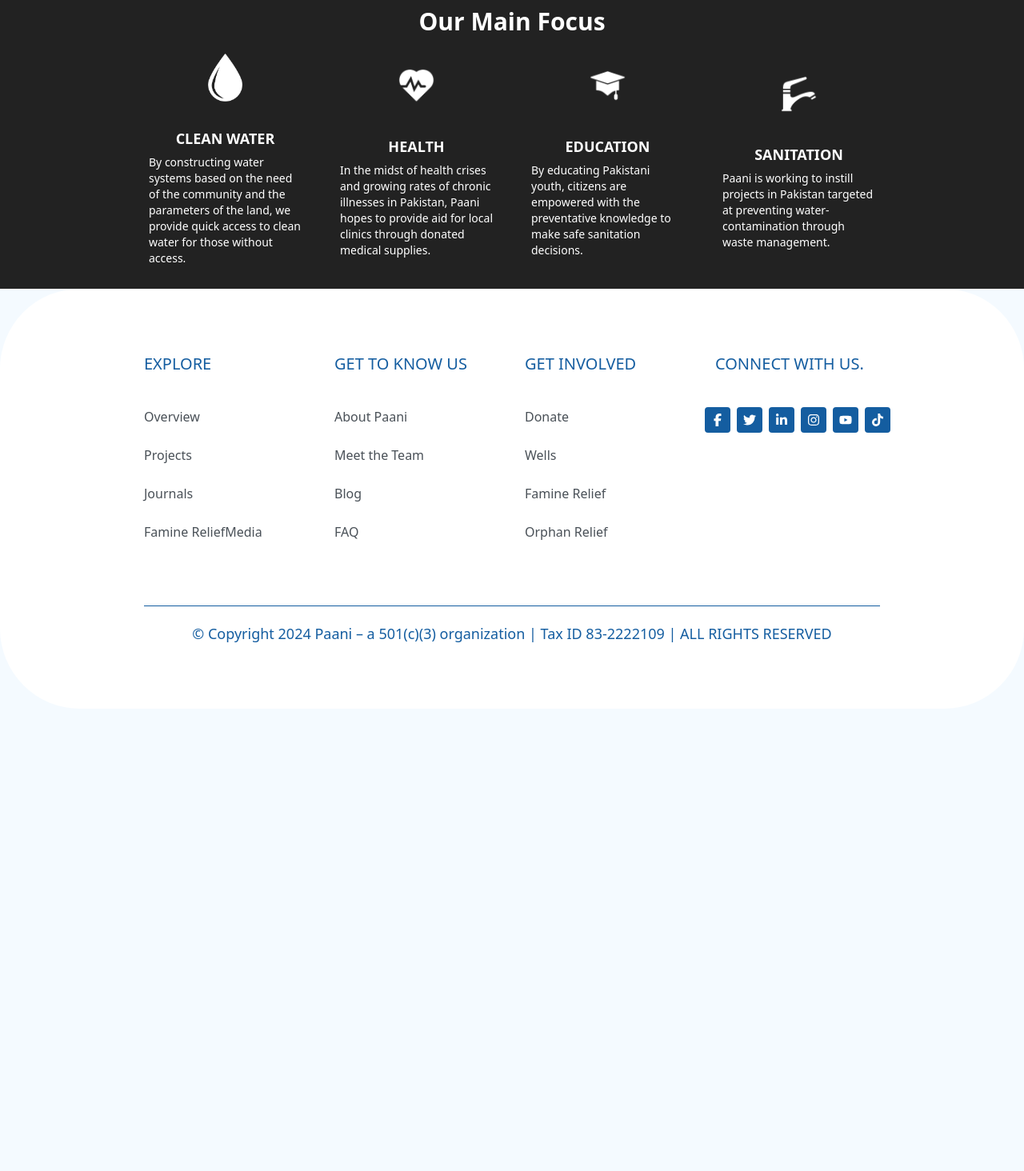
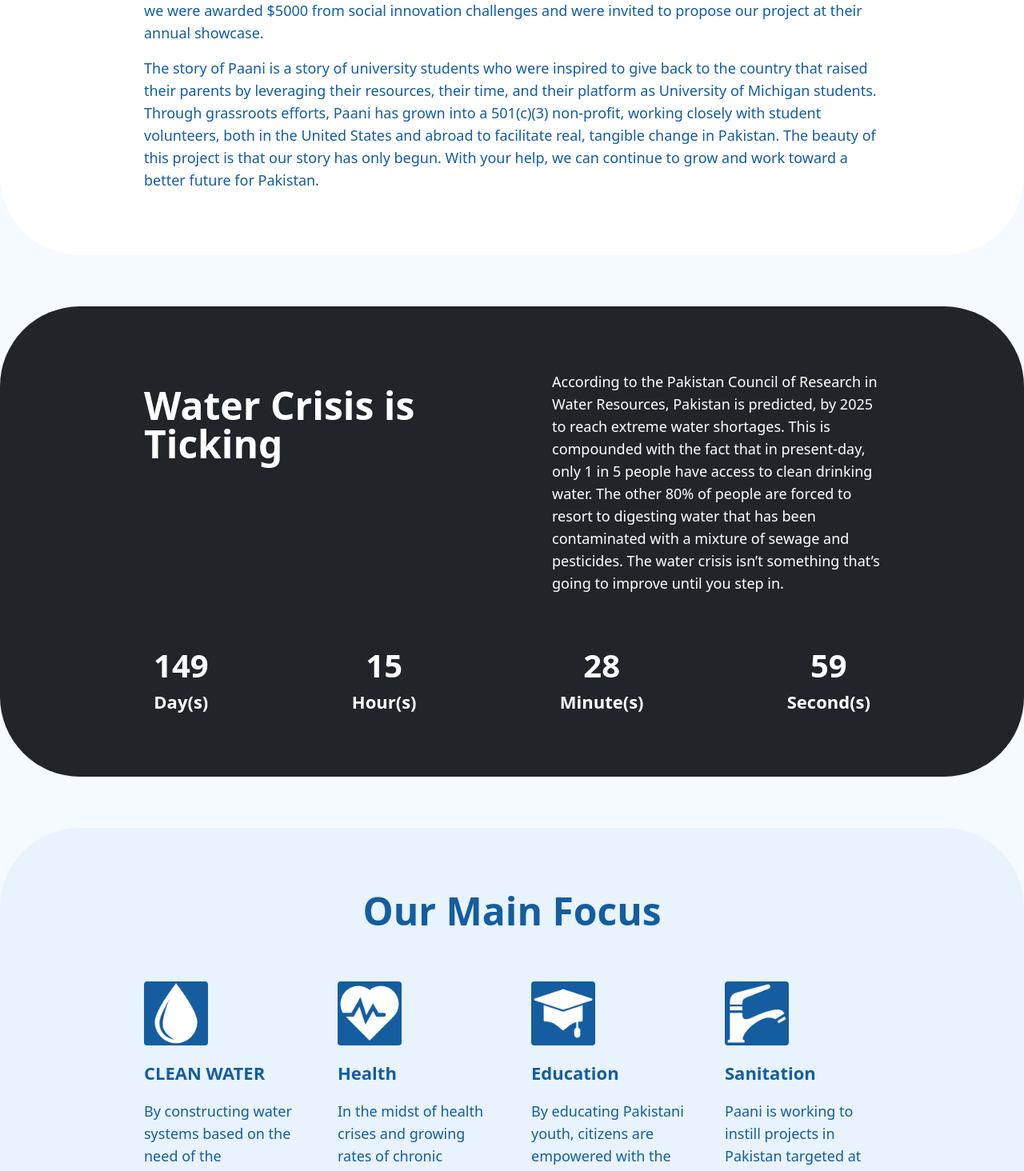
Before and after one commit to mufaqar/paaniproject, a Next.js app: page /mission in a window 1280 px wide. Shown: the part 1330-2794 px from the top of the page at 80% size. Before the commit the page ends 2216 px from the top, so only its background shows below. Built offline with nearby package versions, Linux system fonts and the light colour scheme.

Commit message:
Mission page

```diff
--- a/src/app/mission/page.tsx
+++ b/src/app/mission/page.tsx
@@ -1,5 +1,6 @@
 import Banner from '@/components/home/banner'
 import Countdown from '@/components/mission/countdown'
+import { FocusData } from '@/const/relief'
 import Image from 'next/image'
 import React from 'react'
 
@@ -7,100 +8,71 @@
     return (
         <main>
             <Banner
-                img="mission-banner.jpeg"
+                subtitle="WATER FOR ALL"
                 title="Paani’s Mission"
                 content="Our mission is to not only provide temporary relief where we can, but to work toward building permanent solutions against the most complex problems that countries like Pakistan are facing. We strive to combine evidence-based initiatives with cultural competency to ensure that community members feel comfortableand empowered in our presence."
-                video="https://www.youtube.com/watch?v=sffISGgvyPc" />
-            <section className='py-7 bg-footerBg'>
-                <div className='container max-w-[940px] mx-auto px-4'>
-                    <h2 className='md:text-[30px] md:leading-normal text-2xl font-bold text-white text-center mb-4'>
+                video="https://www.youtube.com/embed/sffISGgvyPc?si=t4jy68_Mq1NRqaOA" />
+            <section className="py-8">
+                <div className="container mx-auto px-4 bg-white md:py-20 py-16 rounded-[100px]">
+                    <div className="max-w-[920px] mx-auto">
+                        <h2 className="md:text-5xl text-3xl font-bold text-primary text-center">
                             Our Story
                         </h2>
-                    <p className='text-sm font-normal text-white mb-4'>
+                        <p className="text-lg font-normal text-primary mt-4">
                             It was a cold and crisp November evening in the basement of the Michigan Union in Ann Arbor. Four Pakistani-American students settled next to the windows to eat fish burgers from the Wendy’s downstairs. The conversation started with gripes about school, but quickly changed direction through a random news article; The International Monetary Fund (IMF) predicts that Pakistan will be one of the most water stressed countries. Fish burgers still half-eaten, this startling fact became a catalyst for frantic research on water accessibility in Pakistan. The conversation shifted from statistics on the crisis to undefined ideas to realistic solutions. That was the day, the seeds for Paani were planted.
                         </p>
-                    <p className='text-sm font-normal text-white mb-4'>
+                        <p className="text-lg font-normal text-primary mt-4">
                             What started as a hangout to complain about school, shifted into weekly meetings intended to analyze alternative methods to deliver clean water to areas with contamination or without access to water. These meetings with a multi-discipline team resulted in our first solution to supply areas with limited water access; building sustainable wells. To generate the financial capital to build our first well, we purchased and sold donuts to students on their way to class for 3 months. These bake sales turned into deposits. Deposits we used to fund our first well, in rural Sindh.
                         </p>
-                    <p className='text-sm font-normal text-white mb-4'>
+                        <p className="text-lg font-normal text-primary mt-4">
                             The construction of our first well became the catalyst for continuing change. With motivation from the Prime Minister’s plea for Pakistanis abroad to reinvest in the country, we started a multi-pronged approach toward alleviating the water crisis. To counter a lack of awareness of the water crisis, we built and disseminated a public health sanitation curriculum to ensure that the future generation of Pakistan is inspired to work for this cause. To provide temporary solutions to villages that have no access to clean water, we built over 20,000 wells across high-risk areas throughout Pakistan. To highlight the intersectionality of the water crisis with other societal problems, we secured nearly $1 million in medical supplies that we distributed to hospitals that focus on battling water-borne diseases. To ensure that we utilize the financial capital in our university, we were awarded $5000 from social innovation challenges and were invited to propose our project at their annual showcase.
                         </p>
-                    <p className='text-sm font-normal text-white mb-4'>
+                        <p className="text-lg font-normal text-primary mt-4">
                             The story of Paani is a story of university students who were inspired to give back to the country that raised their parents by leveraging their resources, their time, and their platform as University of Michigan students. Through grassroots efforts, Paani has grown into a 501(c)(3) non-profit, working closely with student volunteers, both in the United States and abroad to facilitate real, tangible change in Pakistan. The beauty of this project is that our story has only begun. With your help, we can continue to grow and work toward a better future for Pakistan.
                         </p>
                     </div>
+                </div>
             </section>
-            <section className='py-7 bg-footerBg'>
-                <div className='container max-w-[940px] mx-auto px-4'>
+            <section className="py-8">
+                <div className="container mx-auto px-4 bg-navlink md:py-20 py-16 rounded-[100px]">
+                    <div className="max-w-[920px] mx-auto flex md:flex-row flex-col md:gap-12 gap-5 items-start justify-between">
+                        <div className="max-w-[410px]">
+                            <h2 className="md:text-5xl text-3xl font-bold text-white mt-5">
+                                Water Crisis is Ticking
+                            </h2>
+                        </div>
+                        <div className="max-w-[410px]">
+                            <p className="text-lg font-normal text-white">
+                                According to the Pakistan Council of Research in Water Resources, Pakistan is predicted, by 2025 to reach extreme water shortages. This is compounded with the fact that in present-day, only 1 in 5 people have access to clean drinking water. The other 80% of people are forced to resort to digesting water that has been contaminated with a mixture of sewage and pesticides. The water crisis isn’t something that’s going to improve until you step in.
+                            </p>
+                        </div>
+                    </div>
+                    <div className="max-w-[920px] mx-auto md:mt-16 mt-9 grid md:grid-cols-1 grid-cols-1 md:gap-12 gap-5">
                         <Countdown />
                     </div>
+                </div>
             </section>
-            <section className='py-7 bg-footerBg'>
-                <div className='container max-w-[940px] mx-auto px-4'>
-                    <h2 className='md:text-[30px] md:leading-normal text-2xl font-bold text-white text-center mb-4'>
+            <section className="py-8">
+                <div className="container mx-auto px-4 bg-secondryBg md:py-20 py-16 rounded-[100px]">
+                    <div className="max-w-[920px] mx-auto">
+                        <h2 className="md:text-5xl text-3xl font-bold text-primary text-center">
                             Our Main Focus
                         </h2>
-                    <div className='grid md:grid-cols-4 grid-cols-1 md:gap-12 gap-5 items-center'>
+                    </div>
+                    <div className="max-w-[920px] mx-auto grid md:grid-cols-4 grid-cols-1 md:gap-12 gap-5 md:mt-16 mt-9">
+                        {FocusData?.map((item, idx) => {
+                            return <div key={idx} className="flex flex-col gap-5">
                                 <div>
-                            <Image
-                                src="/images/drop.png"
-                                alt="img"
-                                width={47}
-                                height={64}
-                                className="mx-auto w-[47px] h-[64px] object-contain mb-[30px]"
-                            />
-                            <h2 className="text-lg font-bold text-white text-center mb-1.5">
-                                CLEAN WATER
-                            </h2>
-                            <p className="text-sm font-normal text-white">
-                                By constructing water systems based on the need of the community and the parameters of the land, we provide quick access to clean water for those without access.
+                                    <Image src={item?.img} alt="img" width={60} height={60} className="w-[80px] h-[80px] bg-primary rounded object-contain object-center" />
+                                </div>
+                                <h3 className="md:text-[22px] md:leading-[28px] text-xl font-bold text-primary">
+                                    {item?.title}
+                                </h3>
+                                <p className="text-lg font-normal text-primary">
+                                    {item?.content}
                                 </p>
                             </div>
-                        <div>
-                            <Image
-                                src="/images/heartbeat.png"
-                                alt="img"
-                                width={47}
-                                height={64}
-                                className="mx-auto w-[47px] h-[64px] object-contain mb-[30px]"
-                            />
-                            <h2 className="text-lg font-bold text-white text-center mb-1.5">
-                                HEALTH
-                            </h2>
-                            <p className="text-sm font-normal text-white">
-                                In the midst of health crises and growing rates of chronic illnesses in Pakistan, Paani hopes to provide aid for local clinics through donated medical supplies.
-                            </p>
-                        </div>
-                        <div>
-                            <Image
-                                src="/images/cap.png"
-                                alt="img"
-                                width={47}
-                                height={64}
-                                className="mx-auto w-[47px] h-[64px] object-contain mb-[30px]"
-                            />
-                            <h2 className="text-lg font-bold text-white text-center mb-1.5">
-                                EDUCATION
-                            </h2>
-                            <p className="text-sm font-normal text-white">
-                                By educating Pakistani youth, citizens are empowered with the preventative knowledge to make safe sanitation decisions.
-                            </p>
-                        </div>
-                        <div>
-                            <Image
-                                src="/images/sanitation.png"
-                                alt="img"
-                                width={47}
-                                height={64}
-                                className="mx-auto w-[47px] h-[64px] object-contain mb-[30px]"
-                            />
-                            <h2 className="text-lg font-bold text-white text-center mb-1.5">
-                                SANITATION
-                            </h2>
-                            <p className="text-sm font-normal text-white">
-                                Paani is working to instill projects in Pakistan targeted at preventing water-contamination through waste management.
-                            </p>
-                        </div>
+                        })}
                     </div>
                 </div>
             </section>
--- a/src/app/page.tsx
+++ b/src/app/page.tsx
@@ -1,13 +1,9 @@
 import Banner from "@/components/home/banner";
 import Counter from "@/components/home/counter";
 import GridBox from "@/components/home/gridBox";
-import ReportBox from "@/components/home/reportBox";
 import Image from "next/image";
 import Link from "next/link";
 import { ReliefData } from '@/const/relief'
-import Countdown from "@/components/mission/countdown";
-import FaqBox from "@/components/home/faqBox";
-import { FaqsData } from '@/const/faqs'
 import Cta from "@/components/home/cta";
 
 export default function Home() {
--- a/src/const/relief.jsx
+++ b/src/const/relief.jsx
@@ -20,27 +20,27 @@
 ]
 export const FocusData = [
     {
-        title: "Orphan Relief",
-        img: "/images/relief/2.jpg",
-        content: "In 2023, we launched multiple campaigns, and built over 100,000 Water Wells for people in Paksitan",
+        title: "CLEAN WATER",
+        img: "/images/drop.png",
+        content: "By constructing water systems based on the need of the community and the parameters of the land, we provide quick access to clean water for those without access.",
         link: "#",
     },
     {
-        title: "Wells Relief",
-        img: "/images/relief/1.jpg",
-        content: "In 2023, we launched multiple campaigns, and built over 100,000 Water Wells for people in Paksitan",
+        title: "Health",
+        img: "/images/heartbeat.png",
+        content: "In the midst of health crises and growing rates of chronic illnesses in Pakistan, Paani hopes to provide aid for local clinics through donated medical supplies.",
         link: "#",
     },
     {
-        title: "Disaster Relief",
-        img: "/images/relief/3.jpg",
-        content: "In 2023, we launched multiple campaigns, and built over 100,000 Water Wells for people in Paksitan",
+        title: "Education",
+        img: "/images/cap.png",
+        content: "By educating Pakistani youth, citizens are empowered with the preventative knowledge to make safe sanitation decisions.",
         link: "#",
     },
     {
-        title: "Education Relief",
-        img: "/images/relief/2.jpg",
-        content: "In 2023, we launched multiple campaigns, and built over 100,000 Water Wells for people in Paksitan",
+        title: "Sanitation",
+        img: "/images/sanitation.png",
+        content: "Paani is working to instill projects in Pakistan targeted at preventing water-contamination through waste management.",
         link: "#",
     },
 ]
```
Lines whose indentation alone changed are shown as unchanged.
